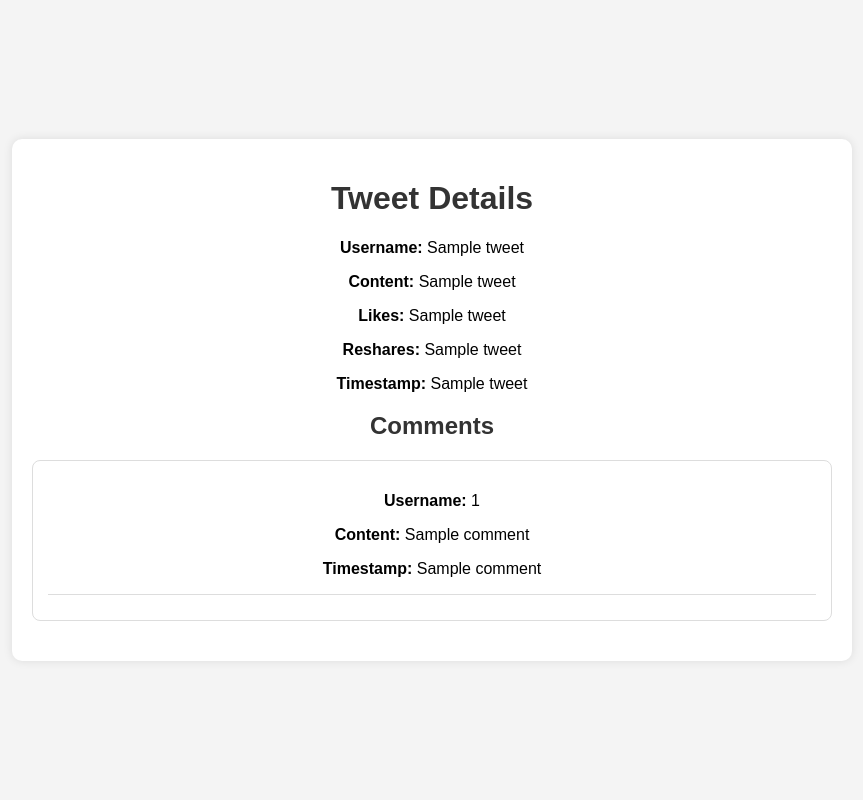
After one commit to saharshgoenka/CSE412-SocialMediaSite, a Python web app: template flask/templates/tweet_details.html in a window 1280 px wide. The commit adds this page. Shown: the whole page, without its empty margins (208-1071 px from the left). Run offline with Jinja, Linux system fonts and the light colour scheme; the template is opened without the code that fills it: most values are stand-ins (such as "Sample title", 1, 10 or a date in 2020).

Commit message:
comment detail view

```diff
--- /dev/null
+++ b/flask/templates/tweet_details.html
@@ -0,0 +1,78 @@
+<!-- templates/tweet_details.html -->
+<!DOCTYPE html>
+<html lang="en">
+<head>
+    <meta charset="UTF-8">
+    <meta http-equiv="X-UA-Compatible" content="IE=edge">
+    <meta name="viewport" content="width=device-width, initial-scale=1.0">
+    <title>Tweet Details</title>
+    <style>
+        body {
+            display: flex;
+            justify-content: center;
+            align-items: center;
+            height: 100vh;
+            margin: 0;
+            font-family: 'Arial', sans-serif;
+            background-color: #f4f4f4; /* Light gray background */
+        }
+
+        #content-container {
+            text-align: center;
+            max-width: 800px;
+            width: 100%;
+            padding: 20px;
+            background-color: #fff; /* White background */
+            border-radius: 10px;
+            box-shadow: 0 0 10px rgba(0, 0, 0, 0.1); /* Light shadow for a card-like effect */
+        }
+
+        h1, h2 {
+            color: #333;
+        }
+
+        ul {
+            list-style: none;
+            padding: 0;
+        }
+
+        li {
+            margin-bottom: 20px;
+            padding: 15px;
+            border: 1px solid #ddd;
+            border-radius: 8px;
+            background-color: #fff;
+        }
+
+        hr {
+            margin: 10px 0;
+            border: none;
+            border-top: 1px solid #ddd;
+        }
+    </style>
+</head>
+<body>
+    <div id="content-container">
+        <div id="tweet-details">
+            <h1>Tweet Details</h1>
+            <p><strong>Username:</strong> {{ tweet[0] }}</p>
+            <p><strong>Content:</strong> {{ tweet[1] }}</p>
+            <p><strong>Likes:</strong> {{ tweet[2] }}</p>
+            <p><strong>Reshares:</strong> {{ tweet[3] }}</p>
+            <p><strong>Timestamp:</strong> {{ tweet[4] }}</p>
+
+            <h2>Comments</h2>
+            <ul>
+                {% for comment in comments %}
+                    <li>
+                        <p><strong>Username:</strong> {{ comment[0] }}</p>
+                        <p><strong>Content:</strong> {{ comment[1] }}</p>
+                        <p><strong>Timestamp:</strong> {{ comment[2] }}</p>
+                        <hr>
+                    </li>
+                {% endfor %}
+            </ul>
+        </div>
+    </div>
+</body>
+</html>
```
Also changed, not shown: flask/app.py (+36 -13 lines), flask/templates/homepage.html (+5 -4 lines).
